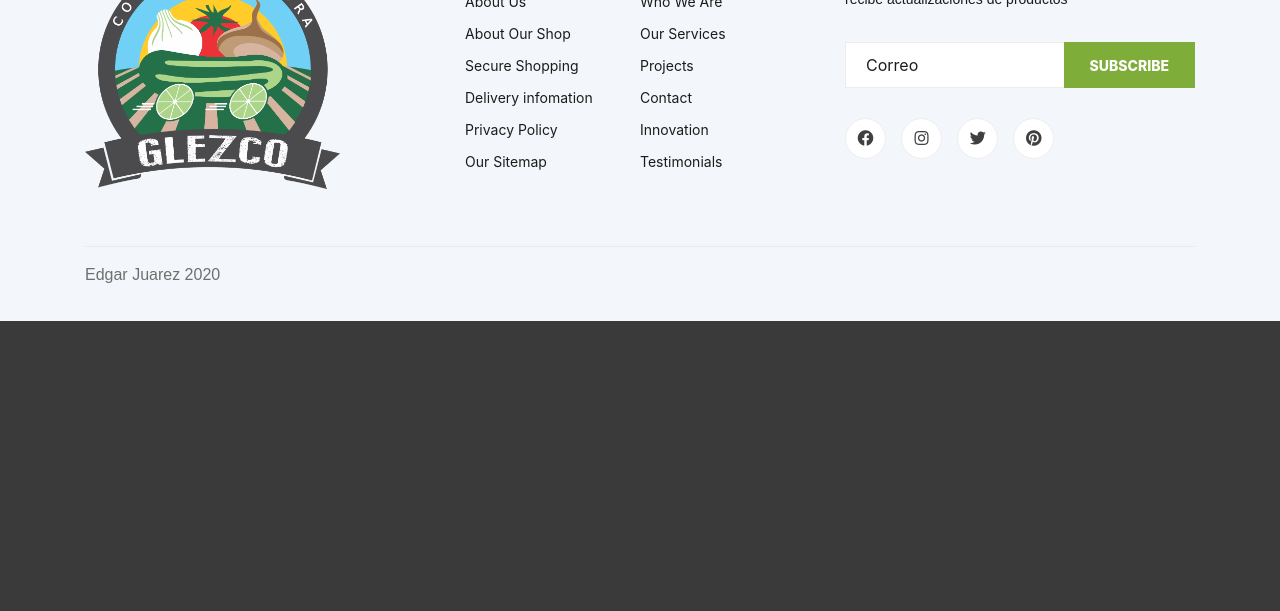
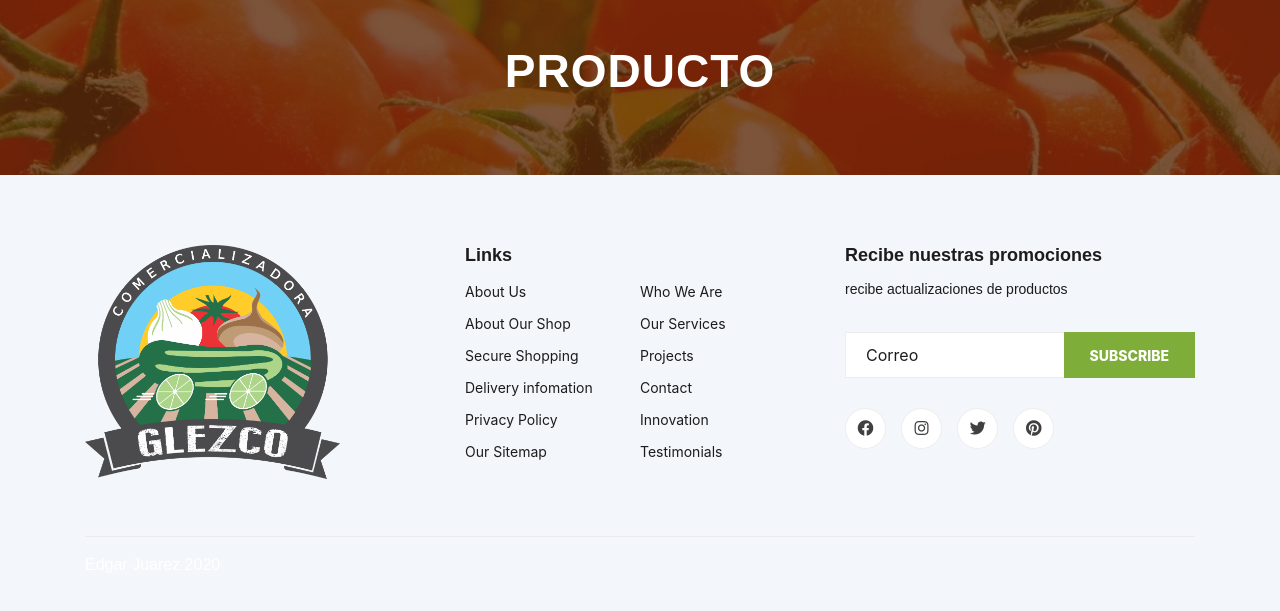
Before and after one commit to panzatros/Glezco2, a Django app: a page that uses core/templates/core/base.html in a window 1280 px wide. Shown: the part 927-1538 px from the top of the page. Before the commit the page ends 1248 px from the top, so only its background shows below. Run offline with Django 3.2, Linux system fonts and the light colour scheme; data comes from the database, SQL or seed files in the repository; both versions use the stored data as it was after the commit; some libraries are stand-ins or nearby versions.

Commit message:
ajustes menores

```diff
--- a/core/static/core/css/style.css
+++ b/core/static/core/css/style.css
@@ -77,7 +77,7 @@ h6 {
 p {
 	font-size: 16px;
 	font-family: "Cairo", sans-serif;
-	color: #6f6f6f;
+	color: white;
 	font-weight: 400;
 	line-height: 26px;
 	margin: 0 0 15px 0;
--- a/core/templates/core/base.html
+++ b/core/templates/core/base.html
@@ -29,10 +29,12 @@
 
 
     <nav class="navbar navbar-expand-lg navbar-light bg-light pb-1 ">
-        <a class="navbar-brand" href="/">Glezco</a>
-        <button class="navbar-toggler" type="button" data-toggle="collapse" data-target="#navbarSupportedContent" aria-controls="navbarSupportedContent" aria-expanded="false" aria-label="Toggle navigation">
-            <span class="navbar-toggler-icon"></span>
-        </button>
+
+        <!-- Image and text -->
+          <a class="navbar-brand pt-1 mt-1" href="/">
+            <img src="{% static 'core/img/GLEZCO LOGOTIPO.png' %}" width="40" height="40" class="d-inline-block align-top" alt="" loading="lazy">
+            Glezco
+          </a>
 
         <div class="collapse navbar-collapse" id="navbarSupportedContent">
             <ul class="navbar-nav mr-auto">
--- a/core/templates/core/product.html
+++ b/core/templates/core/product.html
@@ -1,14 +1,26 @@
 {% extends "core/base.html" %}
-
+{% load static %}
 
 {% block content %}
 
+<section class="breadcrumb-section set-bg" data-setbg="{% static 'core/img/breadcrumb.jpg' %}">
+    <div class="container">
+        <div class="row">
+            <div class="col-lg-12 text-center">
+                <div class="breadcrumb__text">
+                    <h2>{{ object.titulo }}</h2>
+                    <div class="breadcrumb__option">
+                        <!--a href="./index.html">Home</a-->
+                        <span></span>
+                    </div>
+                </div>
+            </div>
+        </div>
+    </div>
+</section>
+
 <section class="section-detalle-producto">
-
     <div class="container titulo-producto-detalle">
-        <div class="row">
-            <h1>{{ object.titulo }}</h1>
-        </div>
         <div class="row altura">
             <div class="col cuadro">
                 <img src="{{object.image.url}}" alt="{{ object.titulo }}" class="imagen-verduras">
@@ -43,7 +55,6 @@
                             <div class="col">&nbsp;</div>
                             <div class="col"><button type="submit" class="btn btn-primary btn-lg btn-block formatear">Agregar</button></div>
                             <div class="col">&nbsp;</div>
-
                         </div>
                     </form>
                 </div>
@@ -67,7 +78,20 @@
     </div>
 </section>
 
-
-
+<section class="breadcrumb-section set-bg" data-setbg="{% static 'core/img/breadcrumb.jpg' %}">
+    <div class="container">
+        <div class="row">
+            <div class="col-lg-12 text-center">
+                <div class="breadcrumb__text">
+                    <h2>Producto</h2>
+                    <div class="breadcrumb__option">
+                        <!--a href="./index.html">Home</a-->
+                        <span></span>
+                    </div>
+                </div>
+            </div>
+        </div>
+    </div>
+</section>
 
 {% endblock content %}
--- a/glezco2/settings.py
+++ b/glezco2/settings.py
@@ -43,6 +43,7 @@ INSTALLED_APPS = [
     'django.contrib.messages',
     'django.contrib.staticfiles',
     'django.contrib.sites',
+    'crispy_forms',
     'core',
 ]
 
@@ -146,3 +147,6 @@ AUTHENTICATION_BACKENDS = (
 )
 SITE_ID = 1
 LOGIN_REDIRECT_URL = '/'
+
+
+CRISPY_TEMPLATE_PACK = 'bootstrap4'
--- a/templates/account/base.html
+++ b/templates/account/base.html
@@ -27,7 +27,7 @@
 
     <!-- Navigation -->
  <nav class="navbar navbar-expand-lg navbar-light bg-light">
-        <a class="navbar-brand" href="#">all-auth demo</a>
+        <a class="navbar-brand" href="/">all-auth demo</a>
         <button class="navbar-toggler" type="button" data-toggle="collapse" data-target="#navbarSupportedContent" aria-controls="navbarSupportedContent" aria-expanded="false" aria-label="Toggle navigation">
           <span class="navbar-toggler-icon"></span>
         </button>
```
Also changed, not shown: core/templates/core/adress.html (+9 -5 lines), db.sqlite3.
